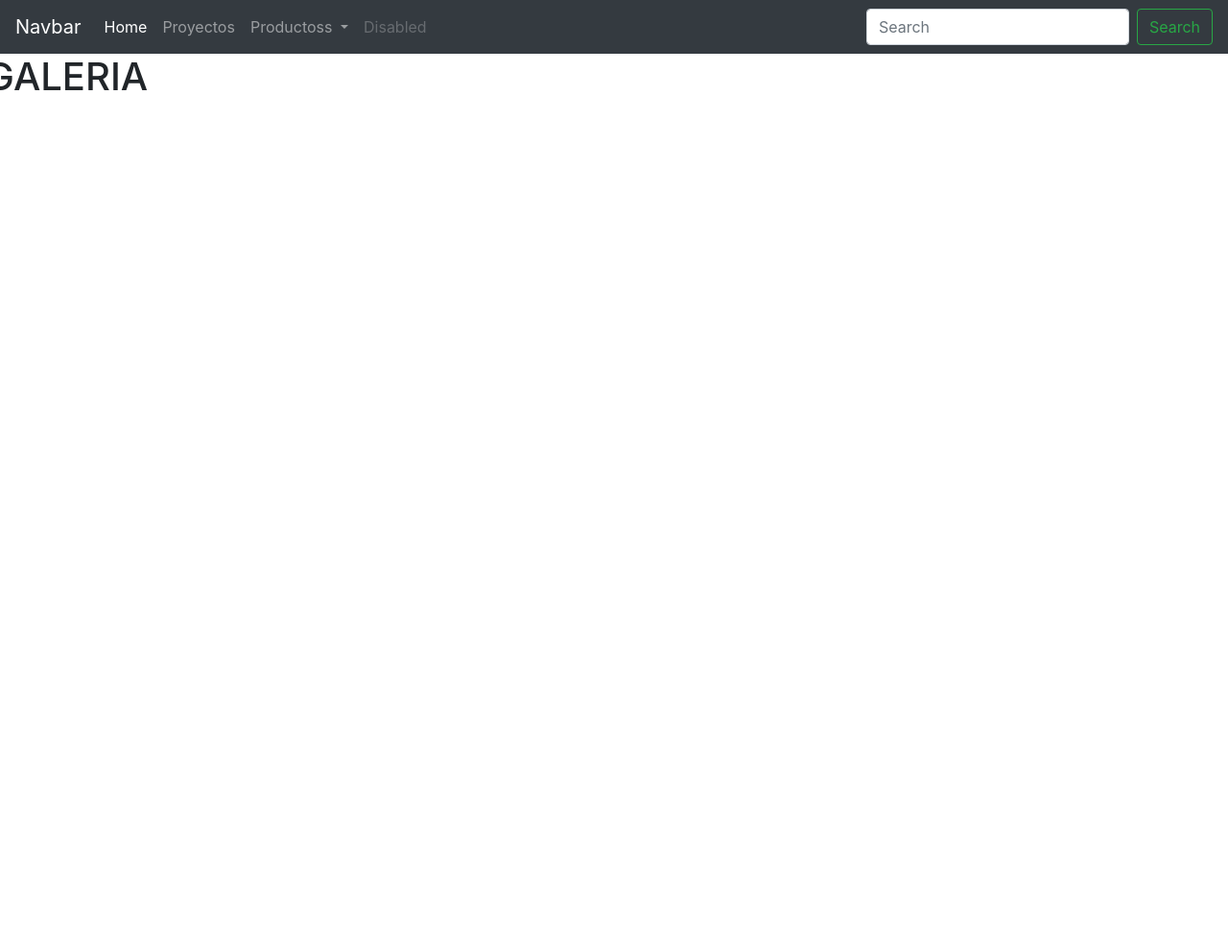
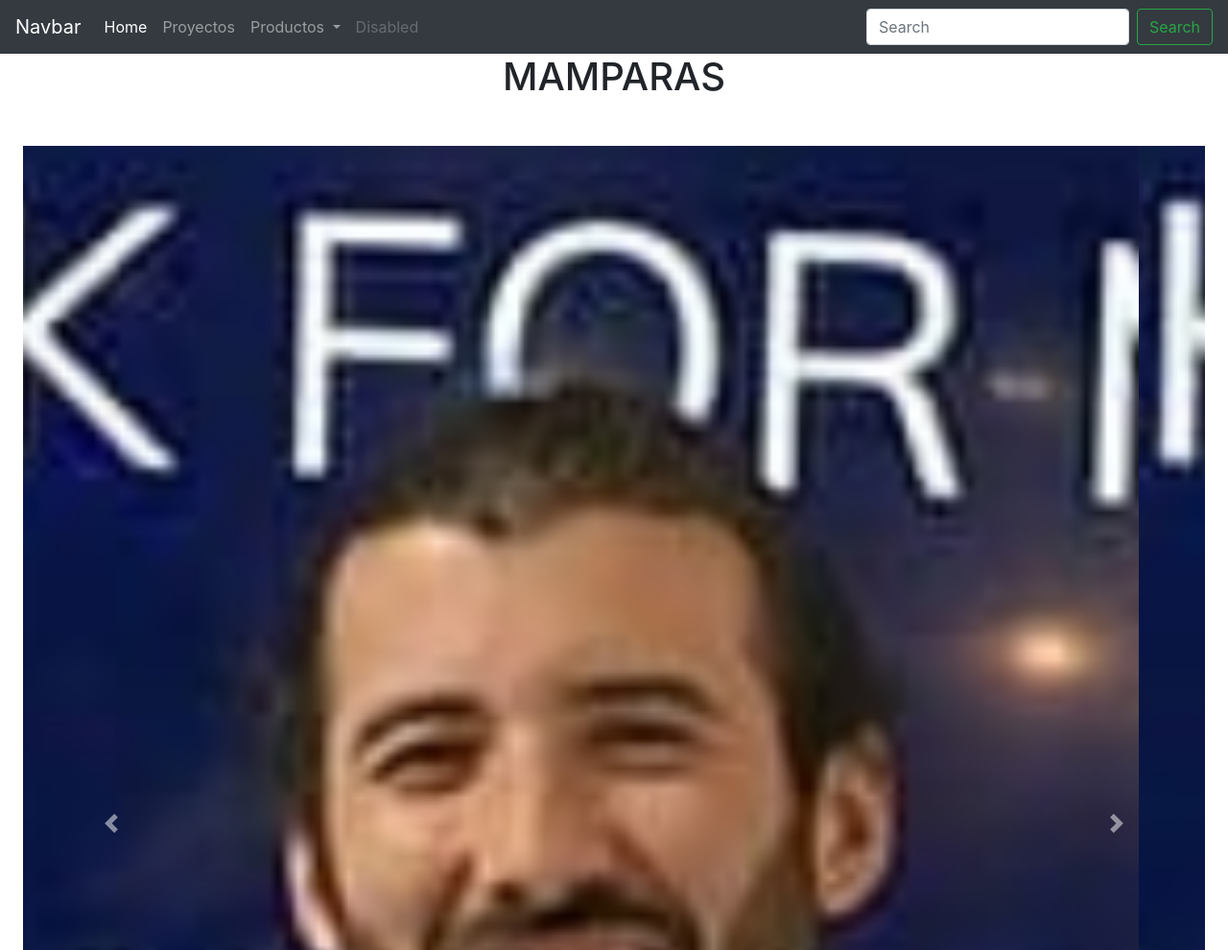
Before and after one commit to CactusTelepatico/InstalacionesIgnaser, a plain HTML site: page Team_Bootstrap_Team/Team_Bootstrap_Jorge/index.html in a window 1280 px wide. Shown: the top 990 px of the page at 96% size. Before the commit the page ends 800 px from the top, so only its background shows below. Drawn offline with nearby package versions, Linux system fonts and the light colour scheme.

Commit message:
Añado carousel de galeria al index

```diff
--- a/Team_Bootstrap_Team/Team_Bootstrap_Jorge/index.html
+++ b/Team_Bootstrap_Team/Team_Bootstrap_Jorge/index.html
@@ -11,7 +11,7 @@
     <script src="https://cdnjs.cloudflare.com/ajax/libs/popper.js/1.14.7/umd/popper.min.js" integrity="sha384-UO2eT0CpHqdSJQ6hJty5KVphtPhzWj9WO1clHTMGa3JDZwrnQq4sF86dIHNDz0W1" crossorigin="anonymous"></script>
     <script src="https://stackpath.bootstrapcdn.com/bootstrap/4.3.1/js/bootstrap.min.js" integrity="sha384-JjSmVgyd0p3pXB1rRibZUAYoIIy6OrQ6VrjIEaFf/nJGzIxFDsf4x0xIM+B07jRM" crossorigin="anonymous"></script>
 
-    <title>Galeria </title>
+    <title>Maparas </title>
   </head>
   <body>
     <nav class="navbar navbar-expand-lg navbar-dark bg-dark">
@@ -30,7 +30,7 @@
       </li>
       <li class="nav-item dropdown">
         <a class="nav-link dropdown-toggle" href="#" id="navbarDropdown" role="button" data-toggle="dropdown" aria-haspopup="true" aria-expanded="false">
-          Productoss
+          Productos
         </a>
         <div class="dropdown-menu" aria-labelledby="navbarDropdown">
           <a class="dropdown-item" href="#">Mamparas</a>
@@ -49,9 +49,35 @@
     </form>
   </div>
 </nav>
-<div class="row">
-    <h1 id="titulo">GALERIA</h1>
+<div class="col-12 d-flex justify-content-center">
+  <h1 id="titulo">MAMPARAS</h1>
 </div>
+<div class="col-12 mt-3 p-4">
+<div id="carouselExampleIndicators" class="carousel slide pointer-event" data-ride="carousel">
+  <ol class="carousel-indicators">
+    <li data-target="#carouselExampleIndicators" data-slide-to="0" class="active"></li>
+    <li data-target="#carouselExampleIndicators" data-slide-to="1"></li>
+  </ol>
+  <div class="carousel-inner" role="listbox">
+    <div class="carousel-item active">
+      <img class="d-block w-100" src="img/herhio.png" alt="Herhio">
+    </div>
+    <div class="carousel-item">
+      <img class="d-block w-100" src="img/herhio.png" alt="Herhio">
+    </div>
+  </div>
+  <a class="carousel-control-prev" href="#carouselExampleIndicators" role="button" data-slide="prev">
+    <span class="carousel-control-prev-icon" aria-hidden="true"></span>
+    <span class="sr-only">Previous</span>
+  </a>
+  <a class="carousel-control-next" href="#carouselExampleIndicators" role="button" data-slide="next">
+    <span class="carousel-control-next-icon" aria-hidden="true"></span>
+    <span class="sr-only">Next</span>
+  </a>
+</div>
+</div>
+
+
     <!-- Optional JavaScript -->
     <!-- jQuery first, then Popper.js, then Bootstrap JS -->
 
```
